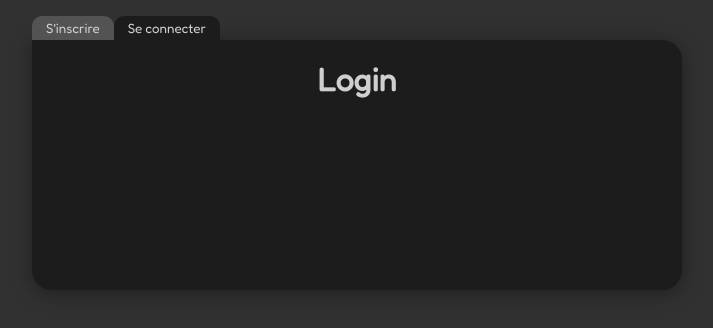
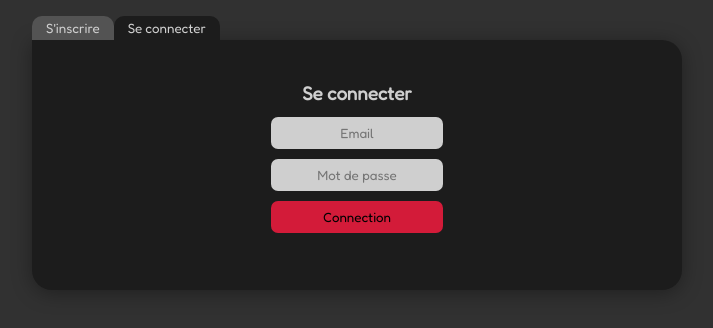
Before and after one commit to RinaldiRichard/react-redux-firebase, a React (Create React App) app: page / in a window 1280 px wide. Both pictures are taken after a click on the button "Se connecter". Shown: the top 328 px of the page, without its empty margins (283-996 px from the left). Built offline with nearby package versions, Linux system fonts and the light colour scheme; no server answers.

Commit message:
ajout fenetre login + correction de certains bugs

```diff
--- a/package.json
+++ b/package.json
@@ -2,11 +2,13 @@
   "name": "react-firebase",
   "version": "0.1.0",
   "private": true,
+  "homepage": "https://rinaldirichard.github.io",
   "dependencies": {
     "@testing-library/jest-dom": "^5.16.4",
     "@testing-library/react": "^13.3.0",
     "@testing-library/user-event": "^13.5.0",
     "firebase": "^9.9.0",
+    "gh-pages": "^4.0.0",
     "react": "^18.2.0",
     "react-dom": "^18.2.0",
     "react-scripts": "5.0.1",
@@ -17,7 +19,9 @@
     "start": "react-scripts start",
     "build": "react-scripts build",
     "test": "react-scripts test",
-    "eject": "react-scripts eject"
+    "eject": "react-scripts eject",
+    "predeploy" : "npm run build",
+    "deploy": "gh-pages -d build"
   },
   "browserslist": {
     "production": [
--- a/src/components/Login.js
+++ b/src/components/Login.js
@@ -1,11 +1,52 @@
-import React from 'react';
+import { signInWithEmailAndPassword } from "firebase/auth";
+import React, { useRef, useState } from "react";
+import { auth } from "../utils/firebase.config";
 
 const Login = () => {
-    return (
-        <div>
-            <h1>Login</h1>
-        </div>
-    );
+  const loginEmail = useRef();
+  const loginPassword = useRef();
+  const [error, setError] = useState(false);
+
+  const handleLogIn = async (e) => {
+    e.preventDefault();
+
+    try {
+      const user = await signInWithEmailAndPassword(
+        auth,
+        loginEmail.current.value,
+        loginPassword.current.value
+      );
+      console.log(user);
+    } catch (error) {
+      console.log(error.message);
+      setError(true);
+      loginEmail.current.value = "";
+      loginPassword.current.value = "";
+    }
+  };
+
+  return (
+    <div className="login-container">
+      <div className="login">
+        <h3>Se connecter</h3>
+        <form className="form-login" onSubmit={(e) => handleLogIn(e)}>
+          <input type="email" placeholder="Email" required ref={loginEmail} />
+          <input
+            type="password"
+            placeholder="Mot de passe"
+            required
+            ref={loginPassword}
+          />
+          <input type="submit" value="Connection" />
+        </form>
+      </div>
+      <div>
+        <span>
+          {error && "L'adresse mail ou le mot de passe ne correspondent pas"}
+        </span>
+      </div>
+    </div>
+  );
 };
 
 export default Login;
--- a/src/components/SignUp.js
+++ b/src/components/SignUp.js
@@ -21,10 +21,11 @@ const SignUp = () => {
             displayName,
           });
           console.log(userAuth);
-          window.location.reload()
+          window.location.reload();
         });
     } catch (error) {
       console.log(error.message);
+      lengh
     }
   };
 
@@ -52,6 +53,7 @@ const SignUp = () => {
             ref={registerPassword}
           />
           <input type="submit" value="Valider inscription" />
+
         </form>
       </div>
     </div>
--- a/src/styles/layout/_header.scss
+++ b/src/styles/layout/_header.scss
@@ -34,6 +34,8 @@
     .signup-container,
     .login-container {
       min-height: 200px;
+      display: flex;
+      flex-direction: column;
       @include verticalCenter;
 
       h3 {
```
Also changed, not shown: 1 other file (tests, documents, lock files or other folders).
